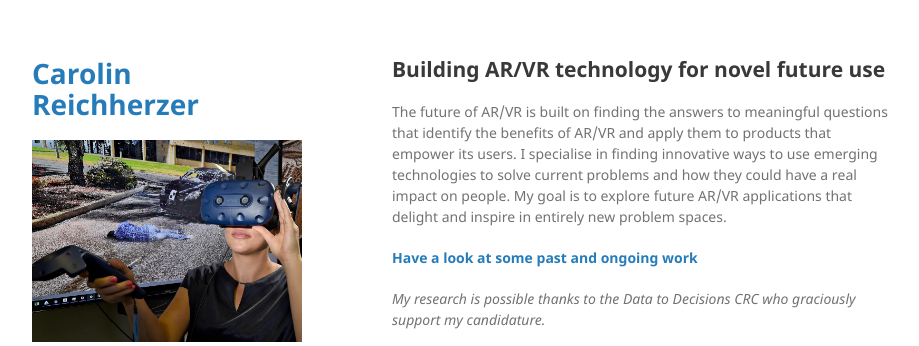
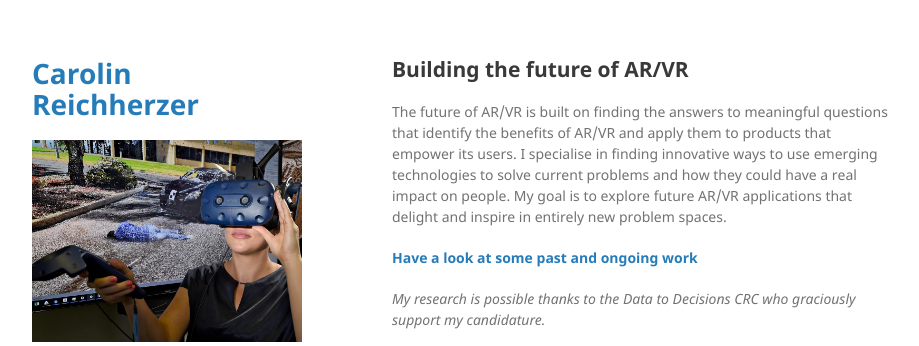
Before and after one commit to kiwicarolin/kiwicarolin.github.io, a Jekyll site: the page built from index.md, in a window 1280 px wide and 900 px high, cut to the strip 0-346 px from the top of the window. Shown: the whole strip, without its empty margins (178-1097 px from the left). Built offline with Jekyll 4.4.1, drawn with Linux system fonts in a browser that asks for light colours; our own code applies the rules of GitHub Pages for plain Markdown files.

Commit message:
Update headline

```diff
--- a/index.md
+++ b/index.md
@@ -2,7 +2,7 @@
 layout: default
 ---
 
-## Building AR/VR technology for novel future use
+## Building the future of AR/VR
 
  The future of AR/VR is built on finding the answers to meaningful questions that identify the benefits of AR/VR and apply them to products that empower its users. I specialise in finding innovative ways to use emerging technologies to solve current problems and how they could have a real impact on people. My goal is to explore future AR/VR applications that delight and inspire in entirely new problem spaces.
 
```
